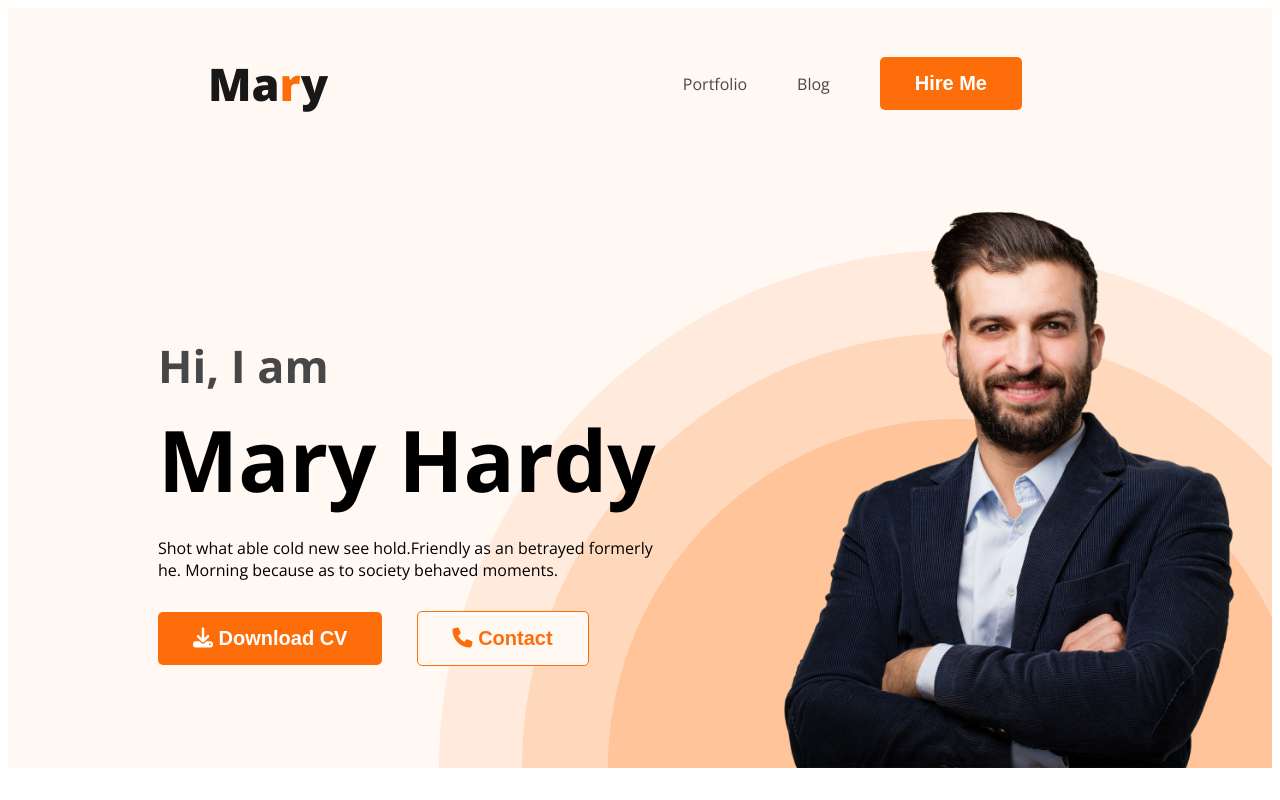
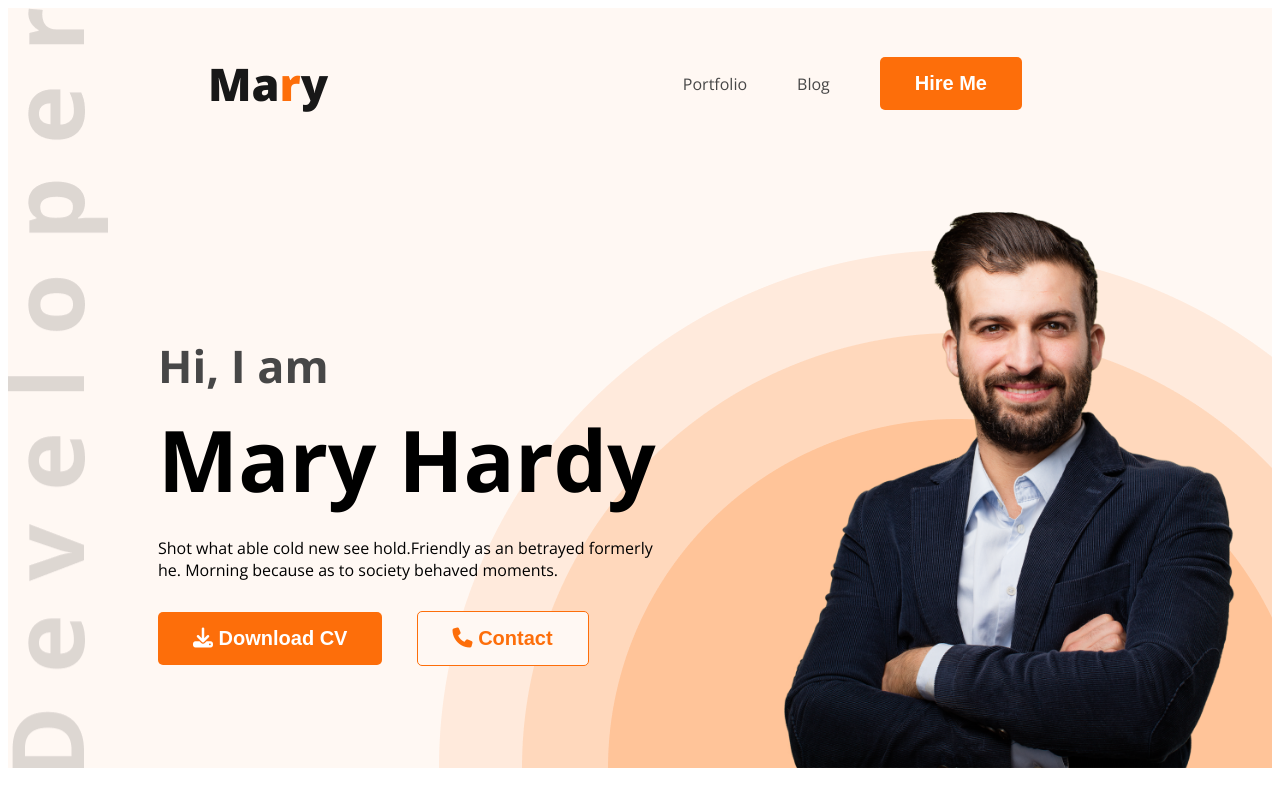
Before and after one commit to glfaisal/developer-portfolio, a plain HTML site: page index.html in a window 1280 px wide. Shown: the top 800 px of the page. Drawn offline with nearby package versions, Linux system fonts and the light colour scheme; the site is published under a folder, as on GitHub Pages, so addresses that start at the root find nothing.

Commit message:
fixed the developer icom

```diff
--- a/styles/portfolio.css
+++ b/styles/portfolio.css
@@ -62,7 +62,7 @@ nav a {
 /* Header Related Styles */
 .header {
     background-color: #FFF8F3;
-    background-image: url('../images/header_bg.png'), url('/images/developer.png');
+    background-image: url('../images/header_bg.png'), url('../images/developer.png');
     background-repeat: no-repeat;
     background-position: bottom right, top left;
 }
```
